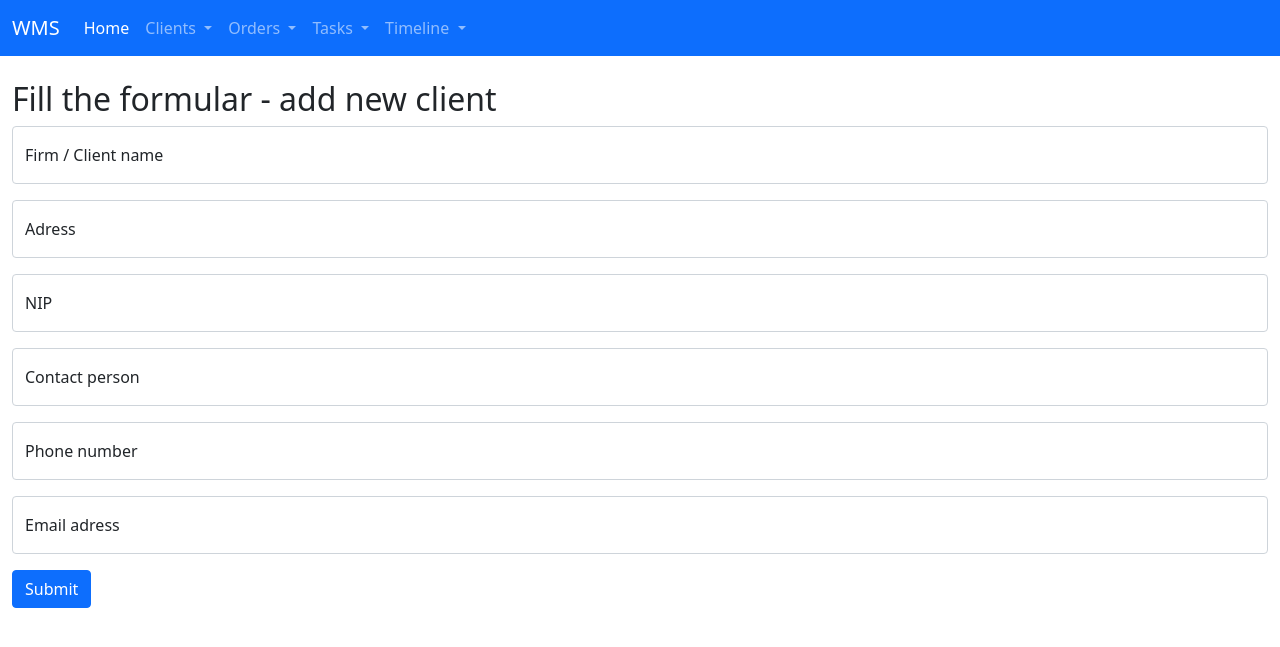
After one commit to SzymonGolus/WorkManagementSystem, a Flask app: template Templates/client_add.html in a window 1280 px wide. The commit adds this page. Shown: the top 647 px of the page. Run offline with Flask 2, Linux system fonts and the light colour scheme; the template is opened without the code that fills it, so the values that code supplies are empty.

Commit message:
Fistr formular with GET/POST

```diff
--- /dev/null
+++ b/Templates/client_add.html
@@ -0,0 +1,35 @@
+{% include "menu.html" %}
+
+<div class="container-fluid">
+  <br>
+<h2>Fill the formular - add new client</h2>
+
+<form method="POST" action="{{ url_for('clients') }}">
+<div class="form-floating mb-3">
+    <input type="text" class="form-control" id="floatingInput" placeholder="firm">
+    <label for="floatingInput">Firm / Client name</label>
+  </div>
+  <div class="form-floating mb-3">
+    <input type="text" class="form-control" id="floatingInput" placeholder="adress">
+    <label for="floatingInput">Adress</label>
+  </div>
+  <div class="form-floating mb-3">
+    <input type="text" class="form-control" id="floatingInput" placeholder="nip">
+    <label for="floatingInput">NIP</label>
+  </div>
+  <div class="form-floating mb-3">
+    <input type="text" class="form-control" id="floatingInput" placeholder="contact_person">
+    <label for="floatingInput">Contact person</label>
+  </div>
+  <div class="form-floating mb-3">
+    <input type="text" class="form-control" id="floatingInput" placeholder="phone">
+    <label for="floatingInput">Phone number</label>
+  </div>
+  <div class="form-floating mb-3">
+    <input type="email" class="form-control" id="floatingInput" placeholder="email">
+    <label for="floatingInput">Email adress</label>
+  </div>
+
+<button type="submit" class="btn btn-primary">Submit</button>
+</div>
+</form>
--- a/Templates/menu.html
+++ b/Templates/menu.html
@@ -18,7 +18,7 @@
             </a>
             <ul class="dropdown-menu" aria-labelledby="navbarDropdownMenuLink">
               <li><a class="dropdown-item" href="#">Add client</a></li>
-              <li><a class="dropdown-item" href="#">Edit client</a></li>
+              <li><a class="dropdown-item" href="#">See clients</a></li>
             </ul>
           </li>
           <li class="nav-item dropdown">
```
